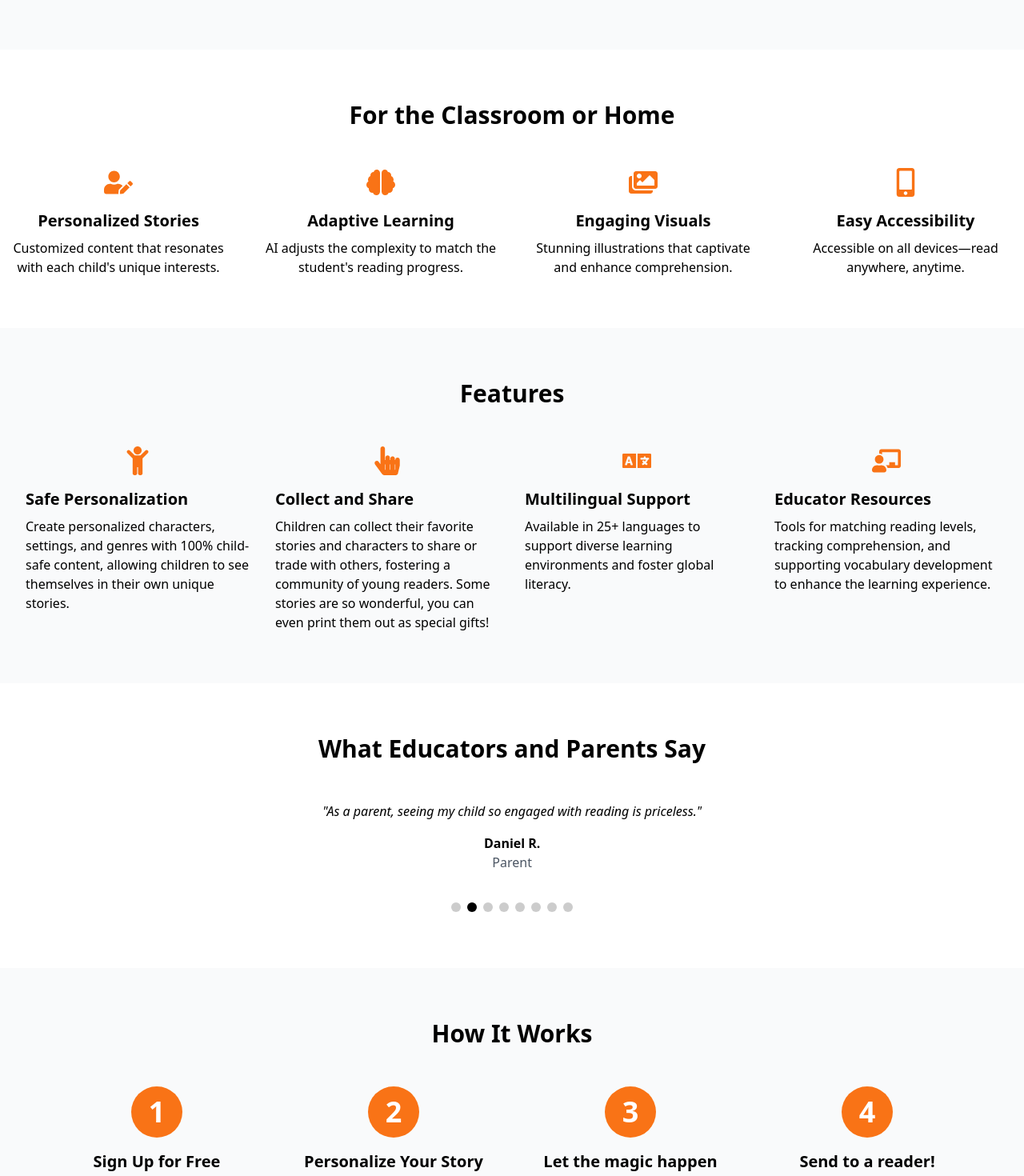
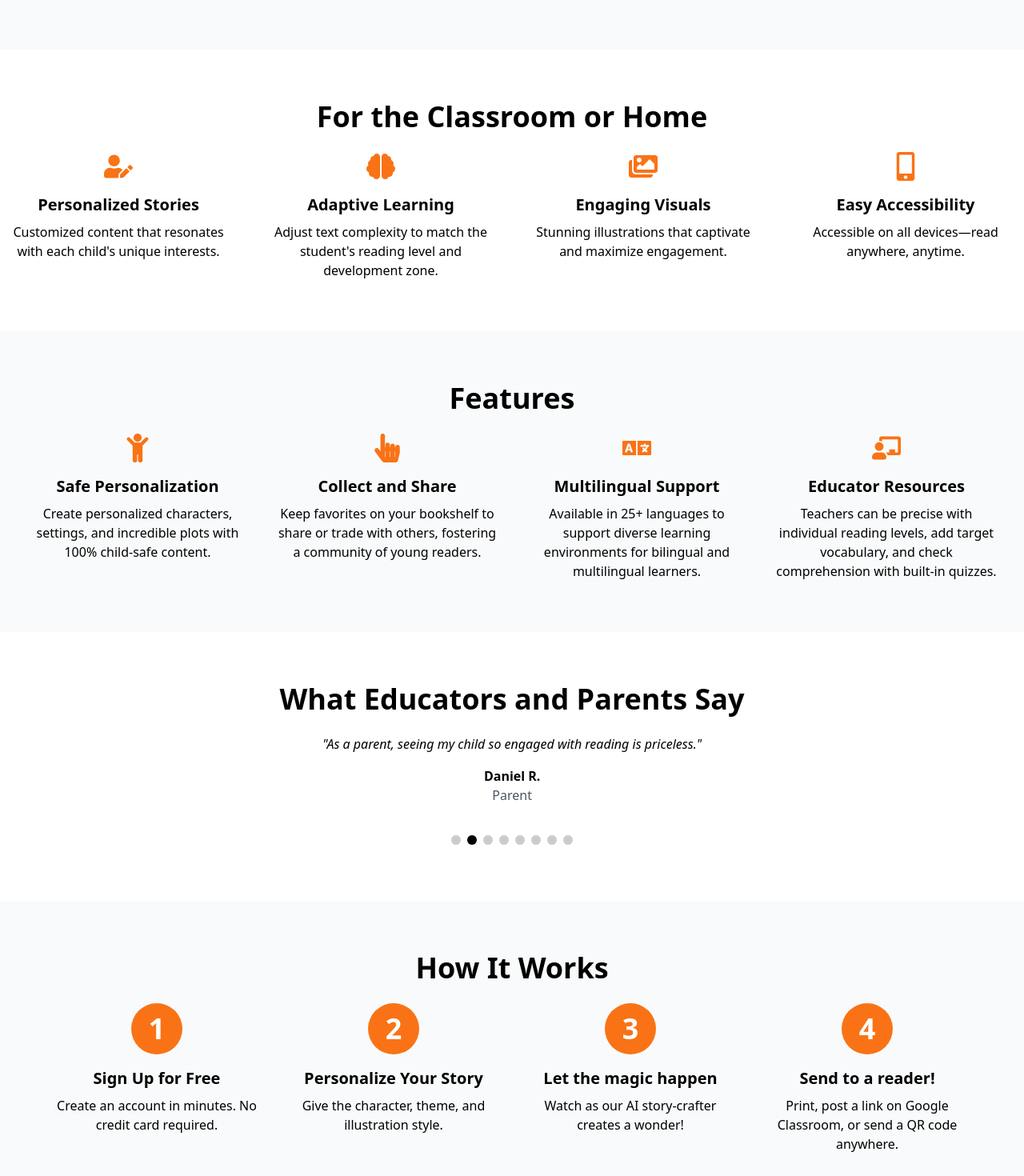
Before and after one commit to mister-bee/picturebooks-landing, a Next.js app: page / in a window 1280 px wide. Shown: the part 700-2170 px from the top of the page at 80% size. Built offline with nearby package versions, Linux system fonts and the light colour scheme.

Commit message:
add centers, fix footer, misc

```diff
--- a/app/components/ChildDataPrivacy.tsx
+++ b/app/components/ChildDataPrivacy.tsx
@@ -7,7 +7,7 @@ export default function ChildDataPrivacy() {
   return (
     <section className="bg-gray-50 py-16 px-4 md:px-8">
       <div className="max-w-4xl mx-auto">
-        <h2 className="text-3xl font-bold mb-8 text-center">
+        <h2 className="text-4xl font-bold mb-4 text-center">
           Child Data Privacy
         </h2>
         <div className="grid grid-cols-1 md:grid-cols-3 gap-8">
--- a/app/components/Features.tsx
+++ b/app/components/Features.tsx
@@ -11,42 +11,38 @@ import {
 export default function Features() {
   return (
     <section id="features" className="bg-gray-50 py-16 px-4 md:px-8">
-      <h2 className="text-3xl font-bold mb-12 text-center">Features</h2>
+      <h2 className="text-4xl font-bold mb-6 text-center">Features</h2>
       <div className="grid grid-cols-1 md:grid-cols-4 gap-8 px-4 md:px-0">
-        <div className="feature-item">
+        <div className="feature-item text-center">
           <FaChild className="text-4xl text-orange-500 mx-auto mb-4" />
           <h3 className="text-xl font-semibold mb-2">Safe Personalization</h3>
           <p>
-            Create personalized characters, settings, and genres with 100%
-            child-safe content, allowing children to see themselves in their own
-            unique stories.
+            Create personalized characters, settings, and incredible plots with
+            100% child-safe content.
           </p>
         </div>
-        <div className="feature-item">
+        <div className="feature-item text-center">
           <FaHandPointer className="text-4xl text-orange-500 mx-auto mb-4" />
           <h3 className="text-xl font-semibold mb-2">Collect and Share</h3>
           <p>
-            Children can collect their favorite stories and characters to share
-            or trade with others, fostering a community of young readers. Some
-            stories are so wonderful, you can even print them out as special
-            gifts!
+            Keep favorites on your bookshelf to share or trade with others,
+            fostering a community of young readers.
           </p>
         </div>
-        <div className="feature-item">
+        <div className="feature-item text-center">
           <FaLanguage className="text-4xl text-orange-500 mx-auto mb-4" />
           <h3 className="text-xl font-semibold mb-2">Multilingual Support</h3>
           <p>
             Available in 25+ languages to support diverse learning environments
-            and foster global literacy.
+            for bilingual and multilingual learners.
           </p>
         </div>
-        <div className="feature-item">
+        <div className="feature-item text-center">
           <FaChalkboardTeacher className="text-4xl text-orange-500 mx-auto mb-4" />
           <h3 className="text-xl font-semibold mb-2">Educator Resources</h3>
           <p>
-            Tools for matching reading levels, tracking comprehension, and
-            supporting vocabulary development to enhance the learning
-            experience.
+            Teachers can be precise with individual reading levels, add target
+            vocabulary, and check comprehension with built-in quizzes.
           </p>
         </div>
       </div>
--- a/app/components/Footer.tsx
+++ b/app/components/Footer.tsx
@@ -37,23 +37,26 @@ export default function Footer() {
           <div className="w-full md:w-1/3 mb-8 md:mb-0">
             <h3 className="text-xl font-semibold mb-4">Quick Links</h3>
             <ul className="space-y-2">
-              <li>
+              {/* <li>
                 <a href="#" className="hover:text-orange-500">
                   About Us
                 </a>
-              </li>
-              <li>
+              </li> */}
+              {/* <li>
                 <a href="#" className="hover:text-orange-500">
                   Pricing
                 </a>
-              </li>
-              <li>
+              </li> */}
+              {/* <li>
                 <a href="#" className="hover:text-orange-500">
                   FAQs
                 </a>
-              </li>
+              </li> */}
               <li>
-                <a href="#" className="hover:text-orange-500">
+                <a
+                  href="https://picturebooks.ai/contact"
+                  className="hover:text-orange-500"
+                >
                   Contact Support
                 </a>
               </li>
@@ -66,7 +69,10 @@ export default function Footer() {
                 </a>
               </li>
               <li>
-                <a href="#" className="hover:text-orange-500">
+                <a
+                  href="https://picturebooks.ai/terms-of-service"
+                  className="hover:text-orange-500"
+                >
                   Terms of Service
                 </a>
               </li>
@@ -74,8 +80,14 @@ export default function Footer() {
           </div>
           <div className="w-full md:w-1/3">
             <h3 className="text-xl font-semibold mb-4">Contact Us</h3>
-            <p>Email: info@picturebooks.ai</p>
-            <p>Phone: (123) 456-7890</p>
+
+            <a
+              href="https://picturebooks.ai/contact"
+              className="hover:text-orange-500"
+            >
+              Send a Message
+            </a>
+            <p>Email: admin@picturebooks.ai</p>
           </div>
         </div>
         <div className="text-center mt-8 pt-8 border-t border-gray-700">
--- a/app/components/HeroSection.tsx
+++ b/app/components/HeroSection.tsx
@@ -69,7 +69,7 @@ export default function HeroSection() {
         </h1>
         <p className="text-base md:text-lg mb-6 text-gray-600">
           Ignite a love of reading with personalized stories that captivate
-          young minds and fostering a lifelong passion for learning.
+          young minds and foster a lifelong passion for learning.
         </p>
         <div className="flex justify-center md:justify-start">
           <Link
--- a/app/components/HowItWorks.tsx
+++ b/app/components/HowItWorks.tsx
@@ -6,7 +6,7 @@ export default function HowItWorks() {
   return (
     <section className="bg-gray-50 py-16 px-4 md:px-8">
       <div className="max-w-6xl mx-auto">
-        <h2 className="text-3xl font-bold mb-12 text-center">How It Works</h2>
+        <h2 className="text-4xl font-bold mb-6 text-center">How It Works</h2>
         <div className="grid grid-cols-1 md:grid-cols-4 gap-8 px-4 md:px-0">
           {[
             {
@@ -29,7 +29,7 @@ export default function HowItWorks() {
               step: "4",
               title: "Send to a reader!",
               description:
-                "Print, post a link on Google Classroom, send a QR anywhere!",
+                "Print, post a link on Google Classroom, or send a QR code anywhere.",
             },
           ].map((item) => (
             <div key={item.step} className="text-center">
--- a/app/components/Resources.tsx
+++ b/app/components/Resources.tsx
@@ -29,7 +29,7 @@ export default function Resources() {
 
   return (
     <section id="resources" className="bg-gray-50 py-16 px-4 md:px-8">
-      <h2 className="text-3xl font-bold mb-12 text-center">Resources</h2>
+      <h2 className="text-4xl font-bold mb-6 text-center">Resources</h2>
       <div className="grid grid-cols-1 md:grid-cols-4 gap-8">
         {[
           {
--- a/app/components/Testimonials.tsx
+++ b/app/components/Testimonials.tsx
@@ -16,7 +16,7 @@ export default function Testimonials() {
       id="testimonials"
       className={`py-16 px-4 md:px-8 ${styles.testimonials}`}
     >
-      <h2 className="text-3xl font-bold mb-12 text-center">
+      <h2 className="text-4xl font-bold mb-6 text-center">
         What Educators and Parents Say
       </h2>
       <div className="w-full md:w-2/3 mx-auto relative">
--- a/app/components/ValueProposition.tsx
+++ b/app/components/ValueProposition.tsx
@@ -5,7 +5,7 @@ import { FaUserEdit, FaBrain, FaImages, FaMobileAlt } from "react-icons/fa";
 export default function ValueProposition() {
   return (
     <section className="text-center py-16">
-      <h2 className="text-3xl font-bold mb-12">For the Classroom or Home</h2>
+      <h2 className="text-4xl font-bold mb-6">For the Classroom or Home</h2>
       <div className="grid grid-cols-1 md:grid-cols-4 gap-8 px-4 md:px-0">
         <div className="benefit-item">
           <FaUserEdit className="text-4xl text-orange-500 mx-auto mb-4" />
@@ -19,16 +19,14 @@ export default function ValueProposition() {
           <FaBrain className="text-4xl text-orange-500 mx-auto mb-4" />
           <h3 className="text-xl font-semibold mb-2">Adaptive Learning</h3>
           <p>
-            AI adjusts the complexity to match the student&apos;s reading
-            progress.
+            Adjust text complexity to match the student&apos;s reading level and
+            development zone.
           </p>
         </div>
         <div className="benefit-item">
           <FaImages className="text-4xl text-orange-500 mx-auto mb-4" />
           <h3 className="text-xl font-semibold mb-2">Engaging Visuals</h3>
-          <p>
-            Stunning illustrations that captivate and enhance comprehension.
-          </p>
+          <p>Stunning illustrations that captivate and maximize engagement.</p>
         </div>
         <div className="benefit-item">
           <FaMobileAlt className="text-4xl text-orange-500 mx-auto mb-4" />
--- a/app/components/VideoSection.tsx
+++ b/app/components/VideoSection.tsx
@@ -23,7 +23,7 @@ const VideoSection: React.FC = () => {
   return (
     <section className="bg-gray-50 py-16 px-4 md:px-8">
       <div className="max-w-4xl mx-auto">
-        <h2 className="text-3xl font-bold mb-12 text-center">
+        <h2 className="text-4xl font-bold mb-6 text-center">
           Podcast on Fostering a Love of Reading
         </h2>
         <div className="flex flex-col items-center">
```
